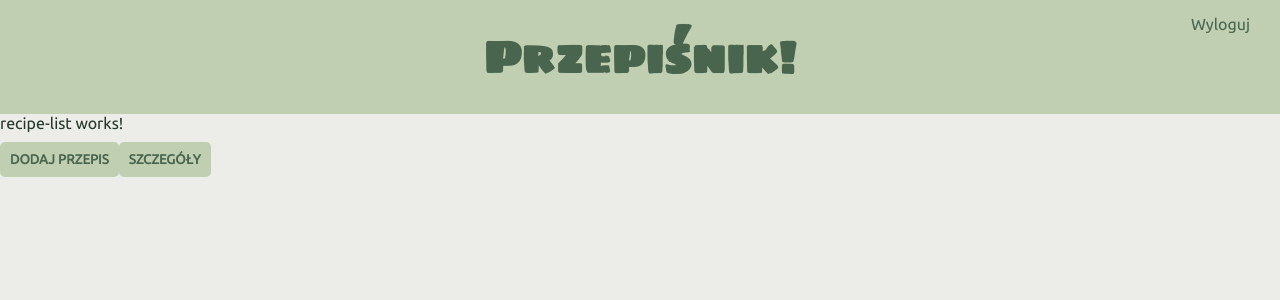
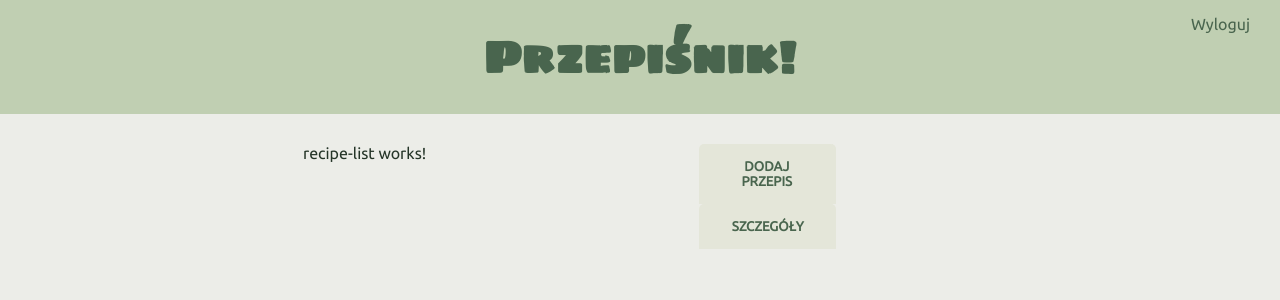
Before and after one commit to DorotaStaszczuk/my-recipe-app, an Angular app: page / in a window 1280 px wide. Shown: the top 300 px of the page. Built offline with nearby package versions, Linux system fonts and the light colour scheme.

Commit message:
main styling added

```diff
--- a/src/app/main/main.component.scss
+++ b/src/app/main/main.component.scss
@@ -0,0 +1,20 @@
+:host {
+  display: flex;
+  flex-direction: row;
+  justify-content: space-evenly;
+  min-height: 100vh;
+  padding: 30px;
+
+  .panel {
+    background-color: #e4e6d9;
+    margin: 0;
+    border-radius: 5px 5px 0 0;
+    padding: 15px 25px 15px 25px;
+    width: 49.4%;
+  }
+
+  .left {
+    margin-right: 5px;
+    border-right: 2px solid #e4e6d9;
+  }
+}
```
